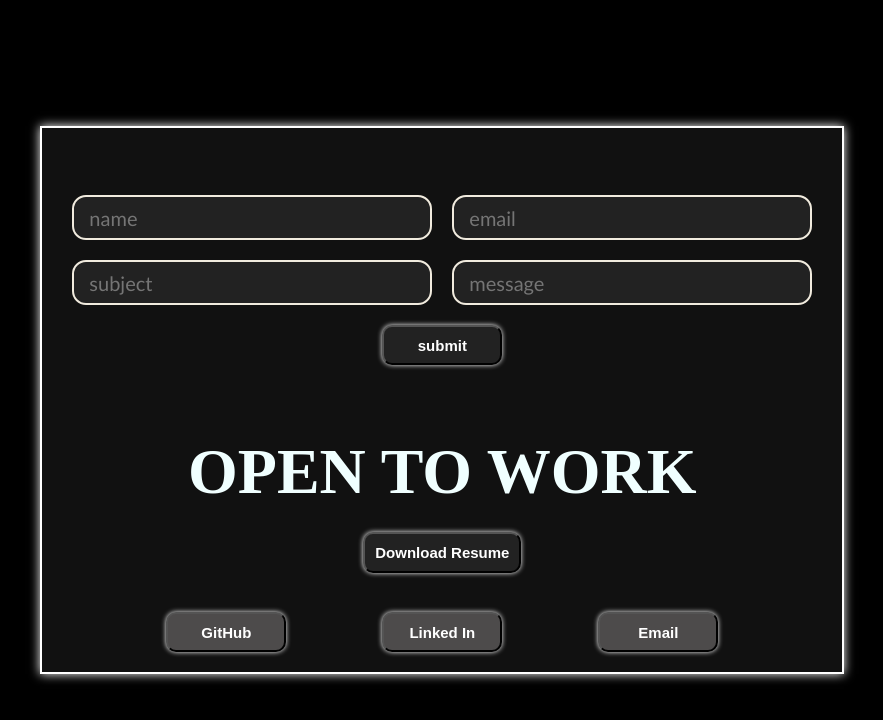
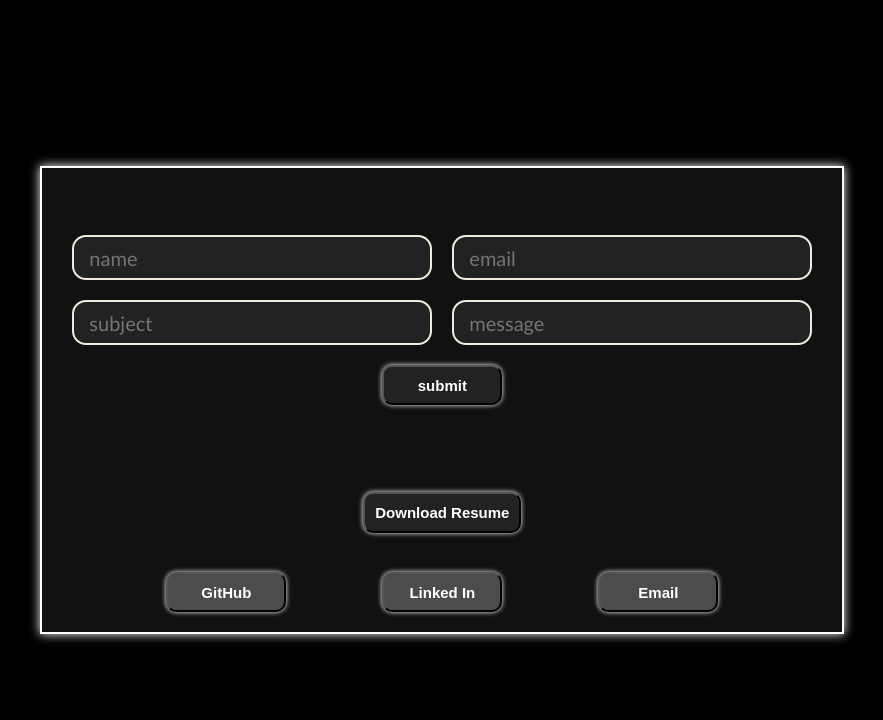
Before and after one commit to manuyadav7351/my-portfolio, a React (Create React App) app: page /contacts in a window 1280 px wide. Shown: the top 720 px of the page, without its empty margins (91-974 px from the left). Built offline with nearby package versions, Linux system fonts and the light colour scheme; a web font is replaced by a local one.

Commit message:
Update Contact.jsx

```diff
--- a/src/components/contact/Contact.jsx
+++ b/src/components/contact/Contact.jsx
@@ -19,9 +19,6 @@ const contact = () => {
           </div>
         </form>
       </div>
-      <div className="contact-heading">
-        <h3>OPEN TO WORK</h3>
-      </div>
       <div className="contact-resume">
         <ResumeButton />
       </div>
```
